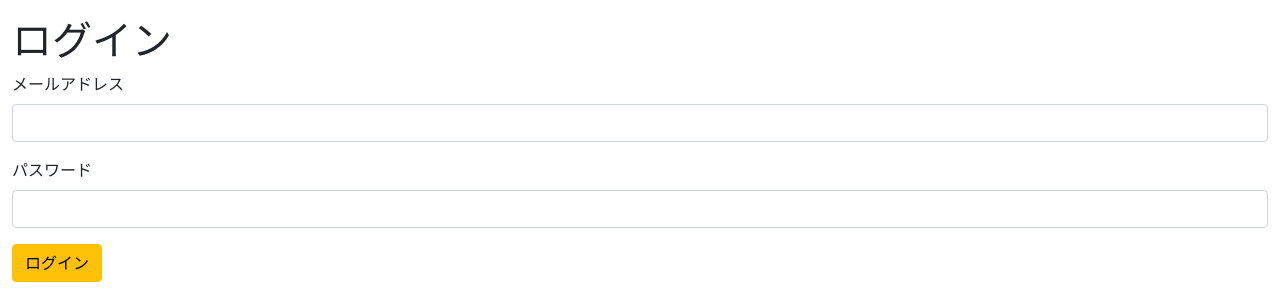
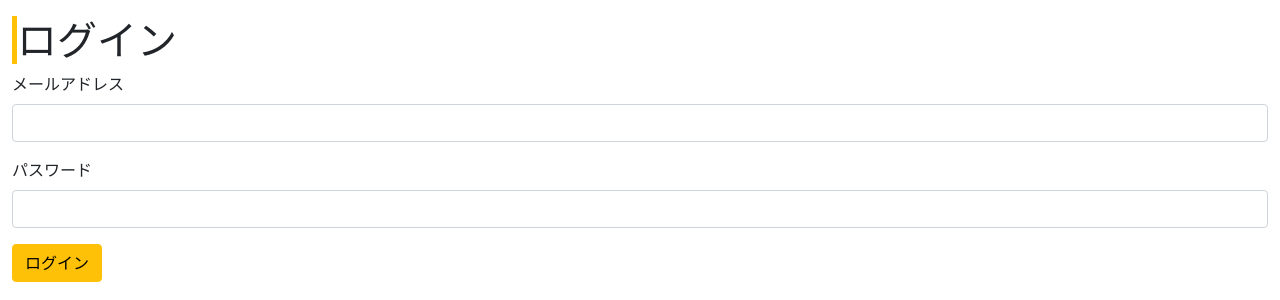
Before and after one commit to Mitsutan/2023Dev3Early, a PHP site: page /login.php in a window 1280 px wide. Shown: the part 104-404 px from the top of the page. Run offline with PHP 8.4, Linux system fonts and the light colour scheme.

Commit message:
Update style.css

```diff
--- a/04_ソースコード/css/style.css
+++ b/04_ソースコード/css/style.css
@@ -31,10 +31,16 @@ ul#nav_ul>li>a {
     display: block;
     text-decoration: none;
     color: black;
-    margin: 2px;
+    padding: 2px;
 }
 
 ul#nav_ul>li>a>i {
     margin-right: 2px;
 }
 /* header デザインここまで */
+
+/* body デザイン */
+h1 {
+    border-left: 5px solid #ffc107;
+}
+/* body デザインここまで */
```
